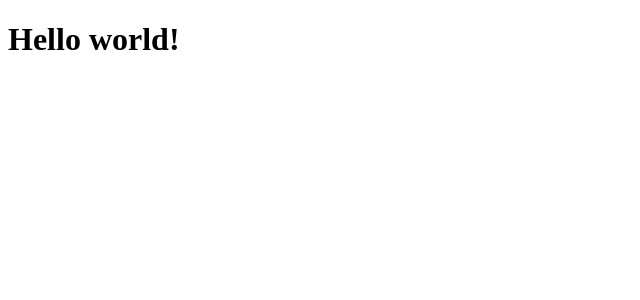
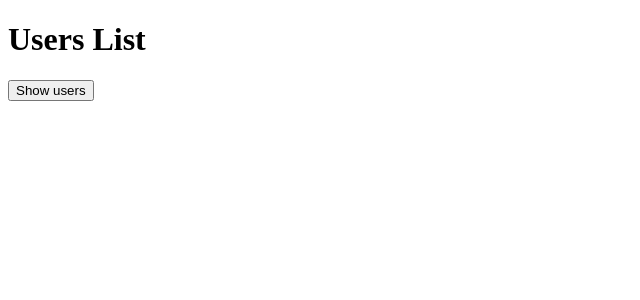
Before and after one commit to AntonSkliarov/user-list, a React (Create React App) app: page / in a window 1280 px wide. Shown: the top 300 px of the page, without its empty margins (0-640 px from the left). Built offline with nearby package versions, Linux system fonts and the light colour scheme.

Commit message:
added store and initial render

```diff
--- a/package.json
+++ b/package.json
@@ -9,13 +9,16 @@
     "@testing-library/user-event": "^12.2.2",
     "react": "^17.0.1",
     "react-dom": "^17.0.1",
+    "react-redux": "^7.2.2",
     "react-scripts": "4.0.0",
+    "redux": "^4.0.5",
     "web-vitals": "^0.2.4"
   },
   "scripts": {
     "predeploy": "npm run build",
     "deploy": "gh-pages -d build",
     "start": "react-scripts start",
+    "dev": "cross-env DISABLE_ESLINT=true react-scripts start",
     "build": "react-scripts build",
     "test": "react-scripts test",
     "eject": "react-scripts eject",
@@ -46,6 +49,7 @@
   },
   "devDependencies": {
     "@mate-academy/eslint-config": "0.0.12",
+    "cross-env": "^7.0.2",
     "eslint": "^7.13.0",
     "eslint-plugin-node": "^11.1.0",
     "gh-pages": "^3.1.0",
--- a/src/App.js
+++ /dev/null
@@ -1,11 +0,0 @@
-import React from 'react';
-
-function App() {
-  return (
-    <div className="App">
-      <h1>Hello world!</h1>
-    </div>
-  );
-}
-
-export default App;
--- /dev/null
+++ b/src/App.jsx
@@ -0,0 +1,35 @@
+import React from 'react';
+import { useSelector, useDispatch } from 'react-redux';
+import { UserList } from './components/UserList';
+import { SHOW_USERS } from './store';
+
+import data from './api/users.json';
+
+export function App() {
+  const dispatch = useDispatch();
+  const users = useSelector(store => store.users);
+
+  console.log(users);
+
+  const showUsers = () => {
+    dispatch({
+      type: SHOW_USERS,
+      users: data.users,
+    });
+  };
+
+  return (
+    <div className="App">
+      <h1>Users List</h1>
+      {users.length === 0
+        ? <button
+          type="button"
+          onClick={showUsers}
+        >
+          Show users
+        </button>
+        : <UserList users={users} />
+      }
+    </div>
+  );
+}
--- /dev/null
+++ b/src/components/User.jsx
@@ -0,0 +1,26 @@
+import React from 'react';
+import PropTypes from 'prop-types';
+
+export function User(props) {
+  return (
+    <li>
+      <div>
+        <p>
+          NAME: {props.name}
+        </p>
+        <p>
+          SURNAME: {props.surname}
+        </p>
+        <p>
+          DESCRIPTION: {props.desc}
+        </p>
+      </div>
+    </li>
+  );
+}
+
+User.propTypes = {
+  name: PropTypes.string.isRequired,
+  surname: PropTypes.string.isRequired,
+  desc: PropTypes.string.isRequired,
+};
--- /dev/null
+++ b/src/components/UserList.jsx
@@ -0,0 +1,29 @@
+import React from 'react';
+import PropTypes from 'prop-types';
+import { User } from './User';
+
+export function UserList({ users }) {
+  return (
+    <ul>
+      {users.map(user => (
+        <User
+          key={user.id}
+          name={user.name}
+          surname={user.surname}
+          desc={user.desc}
+        />
+      ))}
+    </ul>
+  );
+}
+
+UserList.propTypes = {
+  users: PropTypes.arrayOf(
+    PropTypes.shape({
+      id: PropTypes.string.isRequired,
+      name: PropTypes.string.isRequired,
+      surname: PropTypes.string.isRequired,
+      desc: PropTypes.string.isRequired,
+    }).isRequired,
+  ).isRequired,
+};
--- a/src/index.js
+++ b/src/index.js
@@ -1,8 +1,13 @@
 import React from 'react';
 import ReactDOM from 'react-dom';
-import App from './App';
+import { Provider } from 'react-redux';
+
+import { store } from './store';
+import { App } from './App.jsx';
 
 ReactDOM.render(
-  <App />,
+  <Provider store={store}>
+    <App />
+  </Provider>,
   document.getElementById('root'),
 );
--- /dev/null
+++ b/src/redux/redux.js
@@ -0,0 +1,32 @@
+// export function createStore(
+//   reducer,
+//   initialState = reducer(undefined, {}),
+// ) {
+//   let state = initialState;
+//   const callbacks = [];
+
+//   return {
+//     getState() {
+//       return state;
+//     },
+//     dispatch(action) {
+//       state = reducer(state, action);
+//       callbacks.forEach(f => f());
+//     },
+//     subscribe(f) {
+//       callbacks.push(f);
+//     },
+//   };
+// }
+
+// export function combineReducers(reducers) {
+//   return (state = {}, action) => {
+//     const result = {};
+
+//     for (const key in reducers) {
+//       result[key] = reducers[key](state[key], action);
+//     }
+
+//     return result;
+//   };
+// }
--- /dev/null
+++ b/src/store/index.js
@@ -0,0 +1,21 @@
+import { createStore } from 'redux';
+
+export const SHOW_USERS = 'users/SHOW_USERS';
+
+const initialState = {
+  users: [],
+};
+
+export const usersReducer = (state, action) => {
+  switch (action.type) {
+    case SHOW_USERS:
+      return {
+        ...state,
+        users: action.users,
+      };
+    default:
+      return state;
+  }
+};
+
+export const store = createStore(usersReducer, initialState);
```
Also changed, not shown: .eslintrc.js, 1 other file (tests, documents, lock files or other folders).
